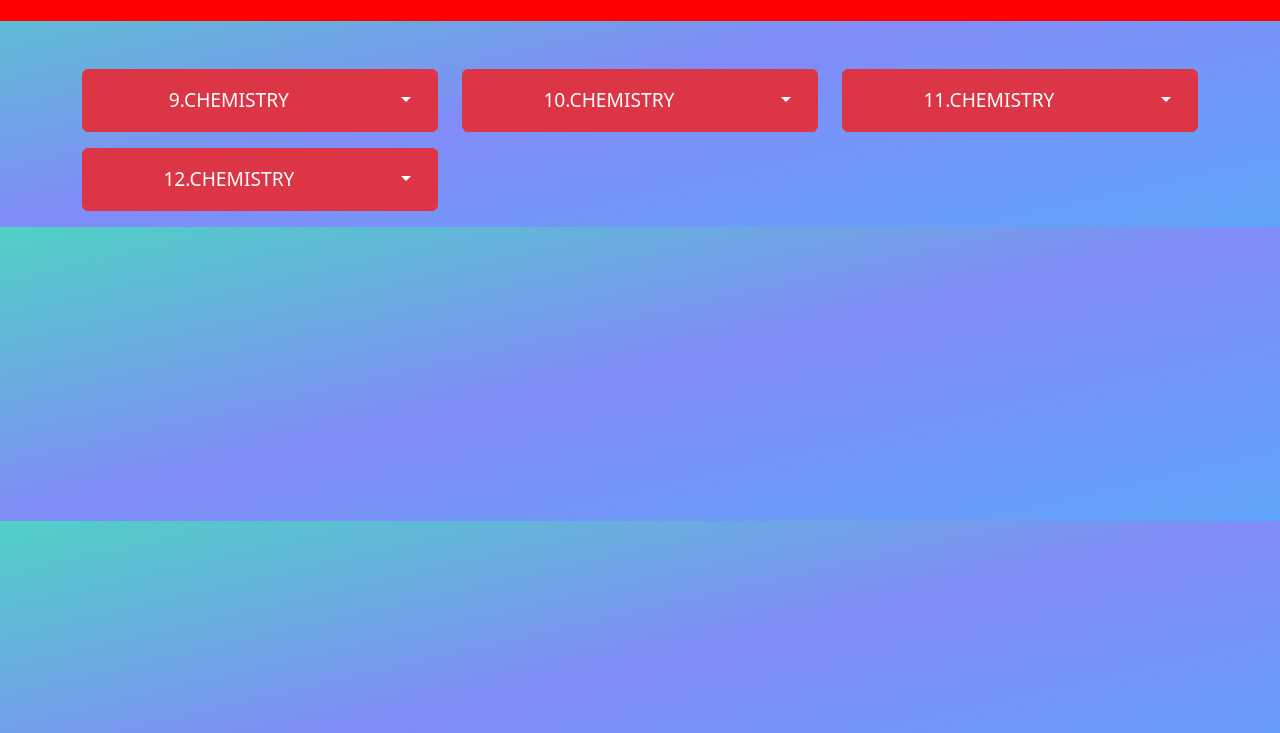
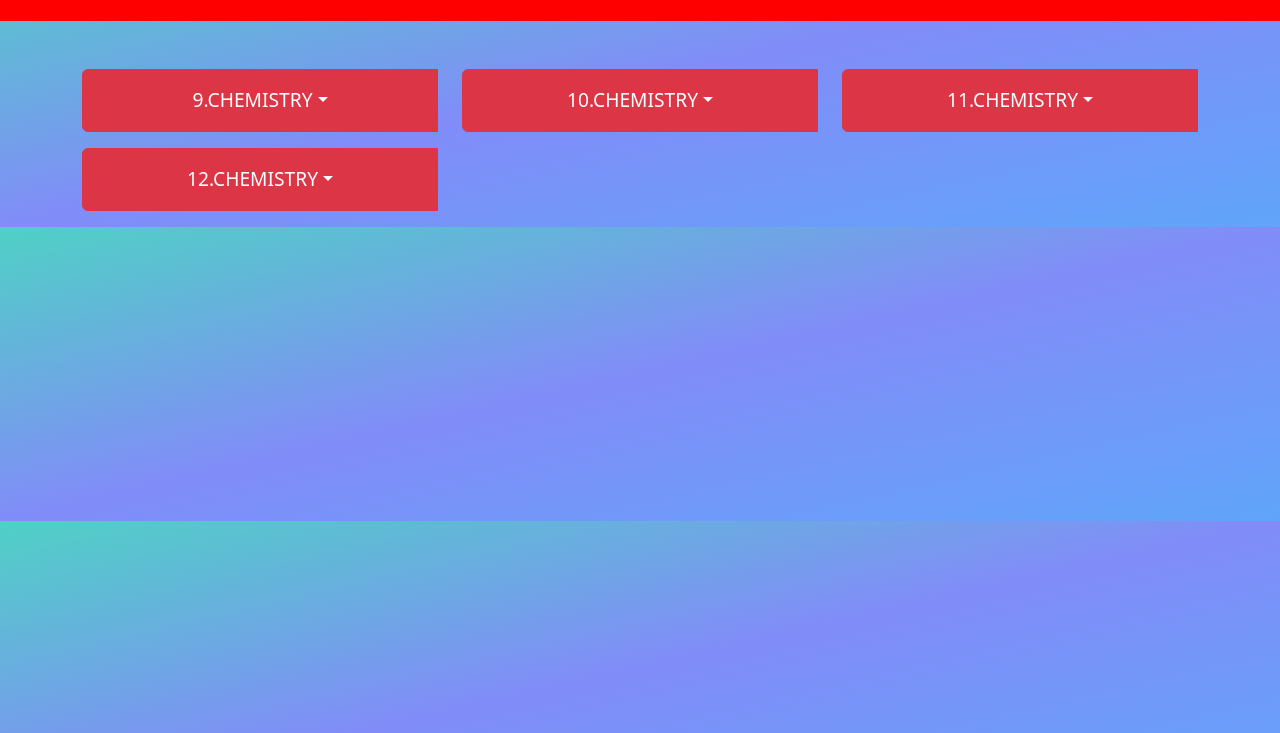
Before and after one commit to Education03/CHEMISTRY-EXPERT-ZAHID-HUSSAIN-SIYAL, a plain HTML site: page pages/TEST-PDF.html in a window 1280 px wide. Shown: the part 67-800 px from the top of the page. Drawn offline with nearby package versions, Linux system fonts and the light colour scheme.

Commit message:
Update TEST-PDF.html

```diff
--- a/pages/TEST-PDF.html
+++ b/pages/TEST-PDF.html
@@ -119,9 +119,9 @@
         <div class="row">
             <div class="col-12 col-md-4 mb-3">
                 <div class="btn-group w-100">
-                    <button type="button" class="btn btn-danger w-100">9.CHEMISTRY</button>
+
                     <button type="button" class="btn btn-danger dropdown-toggle dropdown-toggle-split" data-bs-toggle="dropdown" aria-expanded="false">
-                        <span class="visually-hidden">Toggle Dropdown</span>
+                        <span class="visually">9.CHEMISTRY</span>
                     </button>
 					 <ul class="dropdown-menu">
             <li><a class="dropdown-item" href="https://drive.google.com/file/d/1jNcT-0jCYIGWI3Jqt6-WQScdR4x4lI6y/view" target="_self">Ch#1</a></li>
@@ -136,9 +136,9 @@
         </div>
                 <div class="col-12 col-md-4 mb-3">
                 <div class="btn-group w-100">
-                    <button type="button" class="btn btn-danger w-100">10.CHEMISTRY</button>
+
                     <button type="button" class="btn btn-danger dropdown-toggle dropdown-toggle-split" data-bs-toggle="dropdown" aria-expanded="false">
-                        <span class="visually-hidden">Toggle Dropdown</span>
+                        <span class="visually">10.CHEMISTRY</span>
                     </button>
                     <ul class="dropdown-menu">
                     <li><a class="dropdown-item" href="https://drive.google.com/file/d/1cve0sJnH9k02UQdHVFE-y8cIvLh0onfU/view?usp=sharing" target="_self">Ch#1</a></li>
@@ -151,9 +151,9 @@
             </div>
         <div class="col-12 col-md-4 mb-3">
                 <div class="btn-group w-100">
-                    <button type="button" class="btn btn-danger w-100">11.CHEMISTRY</button>
+
                     <button type="button" class="btn btn-danger dropdown-toggle dropdown-toggle-split" data-bs-toggle="dropdown" aria-expanded="false">
-                        <span class="visually-hidden">Toggle Dropdown</span>
+                        <span class="visually">11.CHEMISTRY</span>
                     </button>
                     <ul class="dropdown-menu">
                     <li><a class="dropdown-item" href="https://drive.google.com/file/d/1dix-UIbH8glRs4yTnBGoN8zN1T3ADD4L/view?usp=sharing" target="_self">Ch#1</a></li>
@@ -171,9 +171,9 @@
             </div>
            <div class="col-12 col-md-4 mb-3">
                 <div class="btn-group w-100">
-                    <button type="button" class="btn btn-danger w-100">12.CHEMISTRY</button>
+
                     <button type="button" class="btn btn-danger dropdown-toggle dropdown-toggle-split" data-bs-toggle="dropdown" aria-expanded="false">
-                        <span class="visually-hidden">Toggle Dropdown</span>
+                        <span class="visually">12.CHEMISTRY</span>
                     </button>
                     <ul class="dropdown-menu">
                     <li><a class="dropdown-item" href="https://drive.google.com/file/d/1n-EFbP9FyY6BJxl28y673hd0qGHCOlqr/view?usp=sharing" target="_self">Ch#1</a></li>
```
